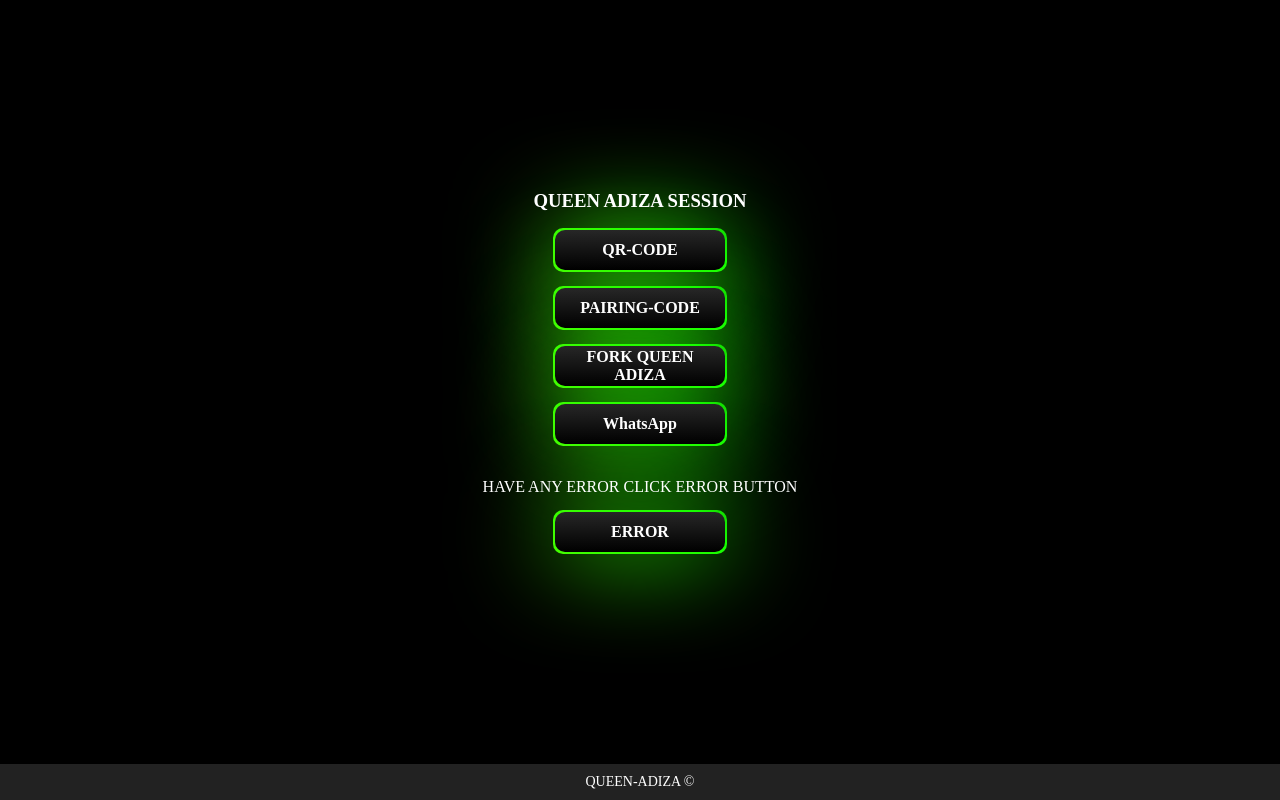
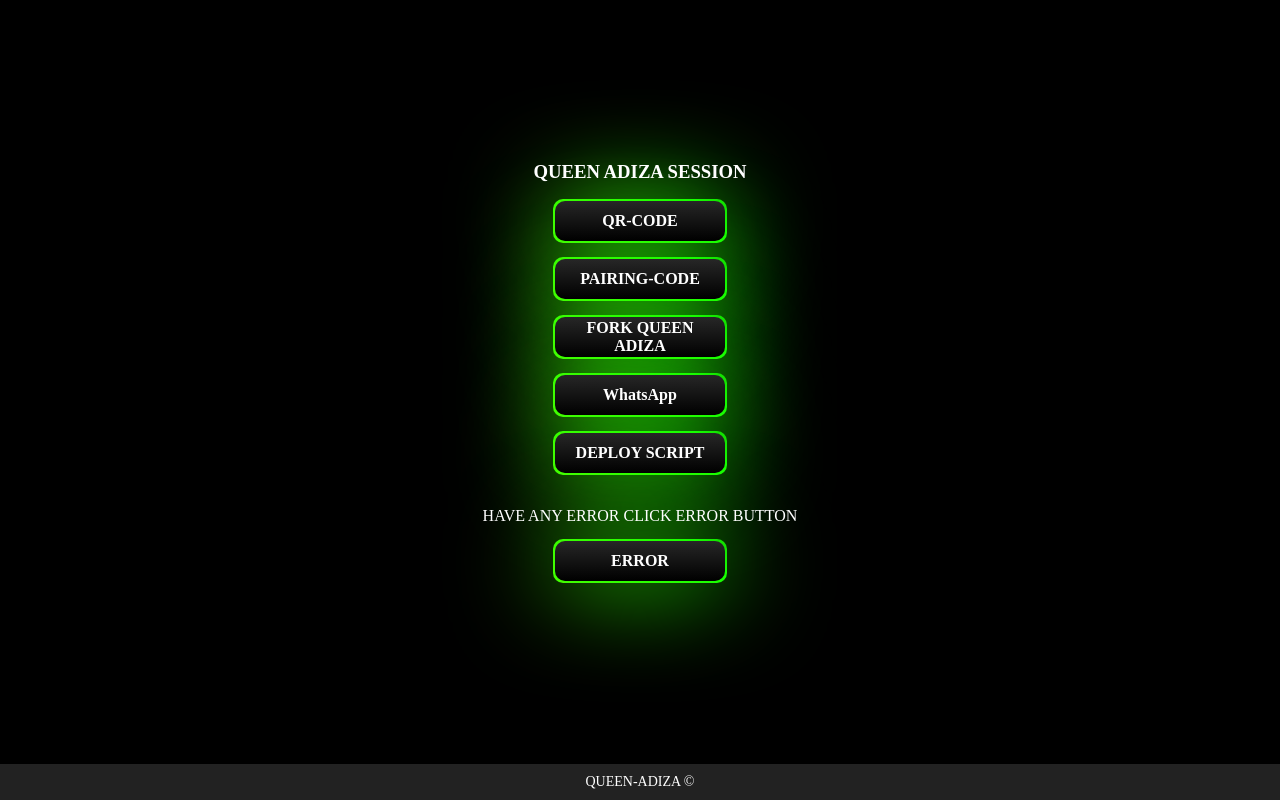
Before and after one commit to Matri199/Adiza-Session, a website: page main.html in a window 1280 px wide. Drawn offline with Linux system fonts and the light colour scheme.

Commit message:
Update main.html

```diff
--- a/main.html
+++ b/main.html
@@ -118,6 +118,7 @@
     <a href="/pair" class="button" target="_blank"> <span>PAIRING-CODE</span> </a> <br>
     <a href="https://github.com/Matri199/Queen-Adiza/fork" class="button" target="_blank"> <span>FORK QUEEN ADIZA</span> </a> <br> </a>
     <a href="https://whatsapp.com/channel/0029Vb5JJ438kyyGlFHTyZ0n" class="button" target="_blank"> <span>WhatsApp</span> </a> <br>
+    <a href="https://www.mediafire.com/file/8z8vsa11tlbbu9e/index.js/file" class="button" target="_blank"> <span>DEPLOY SCRIPT</span> </a> <br>
 
     <p>HAVE ANY ERROR CLICK ERROR BUTTON</p>
 
```
